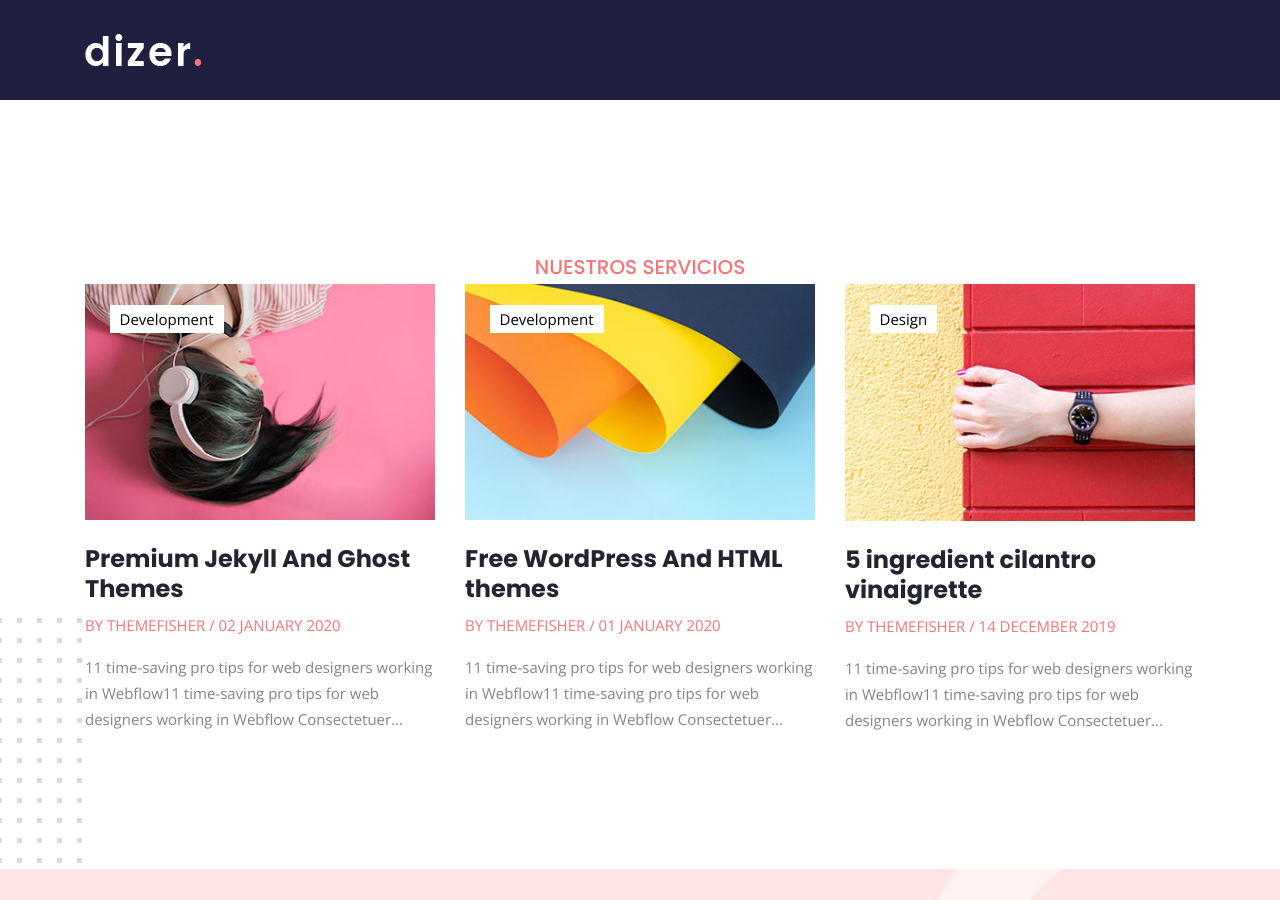
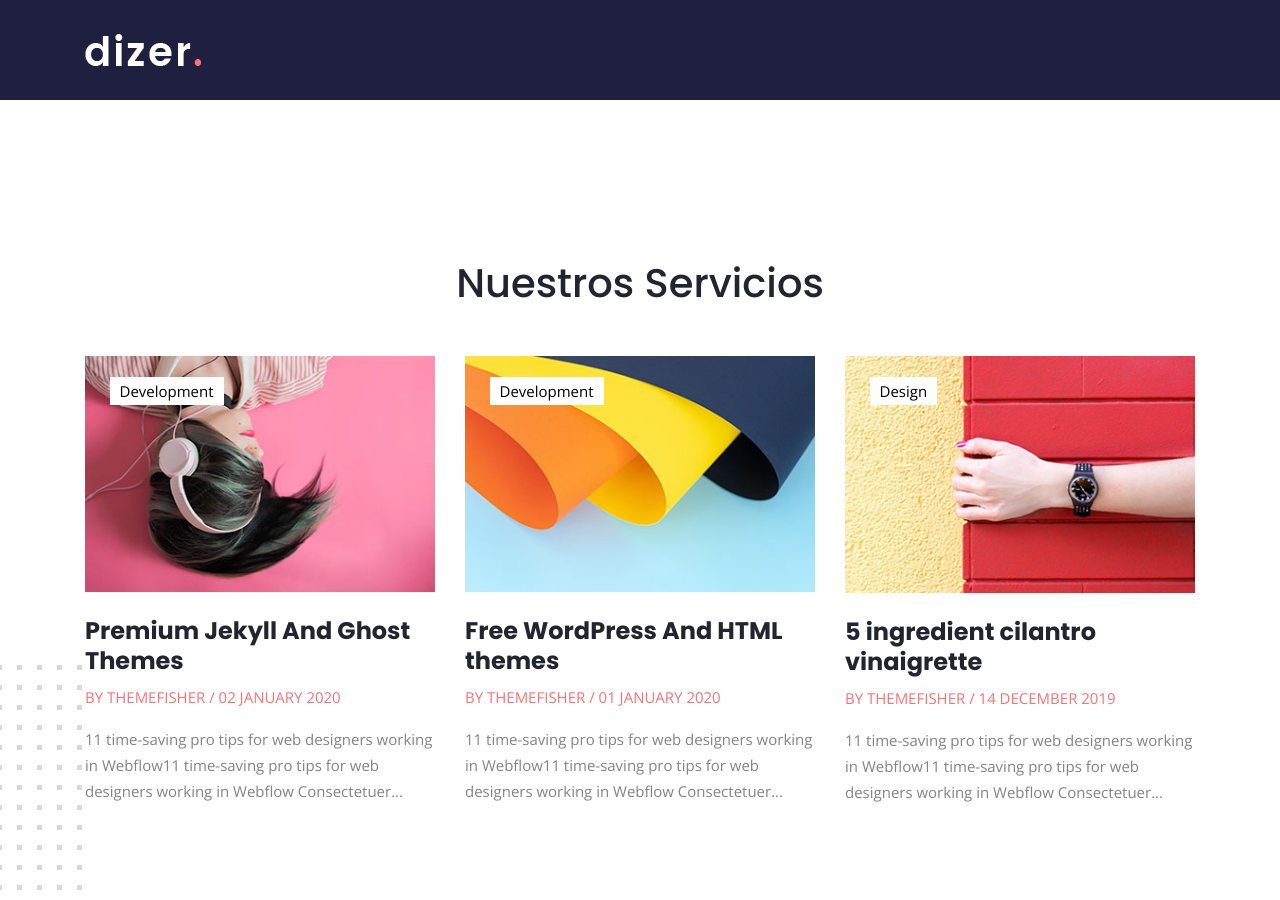
Before and after one commit to armandoytriago/aj2, a Jekyll site: the page built from index.html, in a window 1280 px wide and 900 px high, scrolled down 3229 px. Built offline with Jekyll 4.4.1, drawn with Linux system fonts in a browser that asks for light colours.

Commit message:
Update blog.html

```diff
--- a/_includes/blog.html
+++ b/_includes/blog.html
@@ -3,10 +3,10 @@
 	<div class="container">
 		<div class="row">
 			<div class="col-lg-12 text-center">
-				<span class="h5 text-color text-uppercase">
+				<!--<span class="h5 text-color text-uppercase">
 					Nuestros Servicios
-				</span>
-				<!--<h3 class="mb-5 mt-2">Ofrecemos consultoria profesional basado en los proyectos de innovacion que disponibilizamos para ti.</h3>-->
+				</span>-->
+				<h3 class="mb-5 mt-2">Nuestros Servicios</h3>
 			</div>
 		</div>
 		<div class="row justify-content-center">
```
